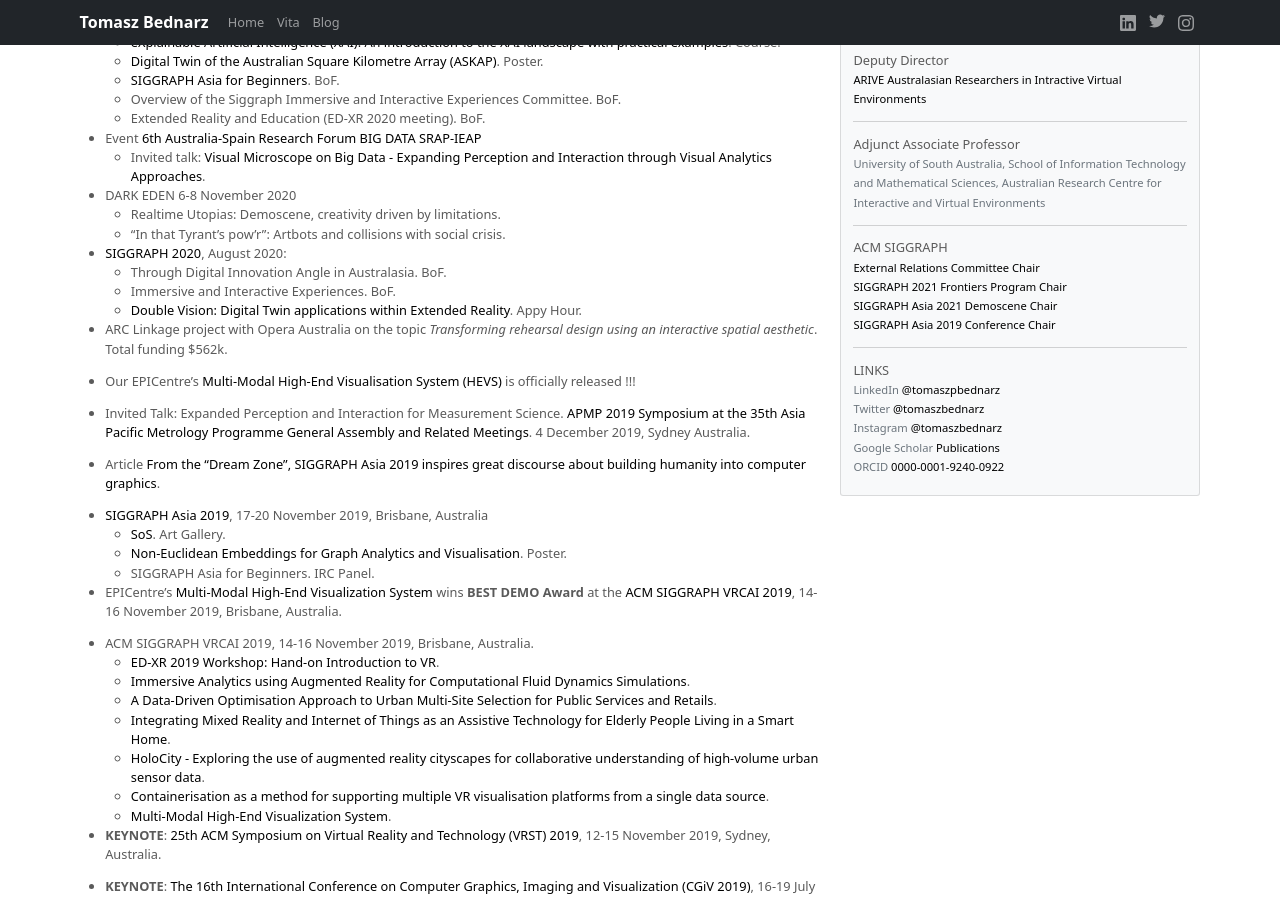
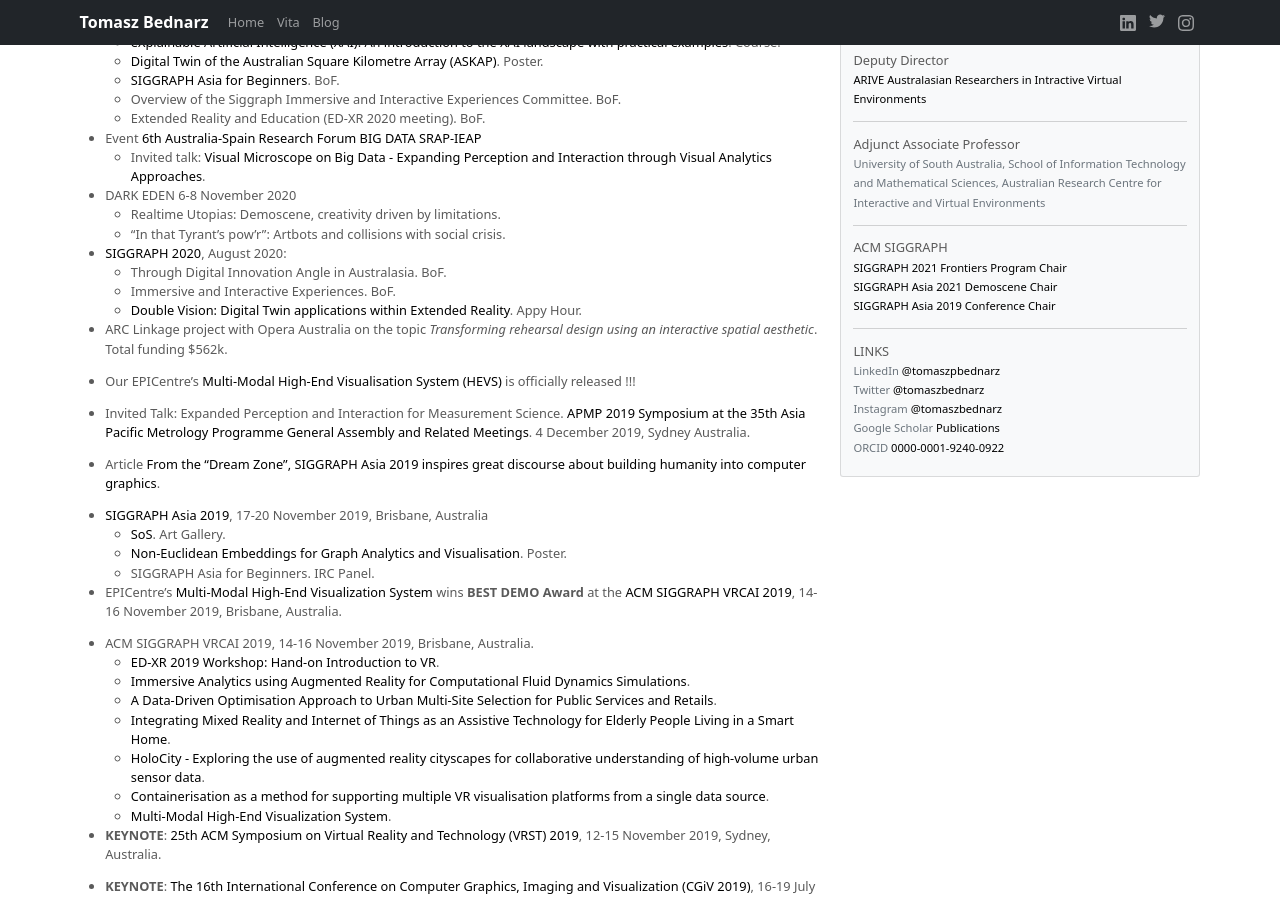
Before and after one commit to tomaszbednarz/tomaszbednarz.github.io, a Jekyll site: the page built from index.md, in a window 1280 px wide and 900 px high, scrolled down 652 px. Built offline with Jekyll 4.4.1, drawn with Linux system fonts in a browser that asks for light colours.

Commit message:
Update home.html

```diff
--- a/_layouts/home.html
+++ b/_layouts/home.html
@@ -76,7 +76,7 @@
 
                 <p>ACM SIGGRAPH<br />
                   <small class="text-muted">
-                    <a href="https://www.siggraph.org/external-relations-committee/">External Relations Committee Chair</a><br />
+                    <!--<a href="https://www.siggraph.org/external-relations-committee/">External Relations Committee Chair</a><br />-->
                     <a href="https://s2021.siggraph.org/siggraph-2021-committee/">SIGGRAPH 2021 Frontiers Program Chair</a><br />
                     <a href="https://sa2021.siggraph.org/siggraph-2021-committee/">SIGGRAPH Asia 2021 Demoscene Chair</a><br />
                     <!--
```
